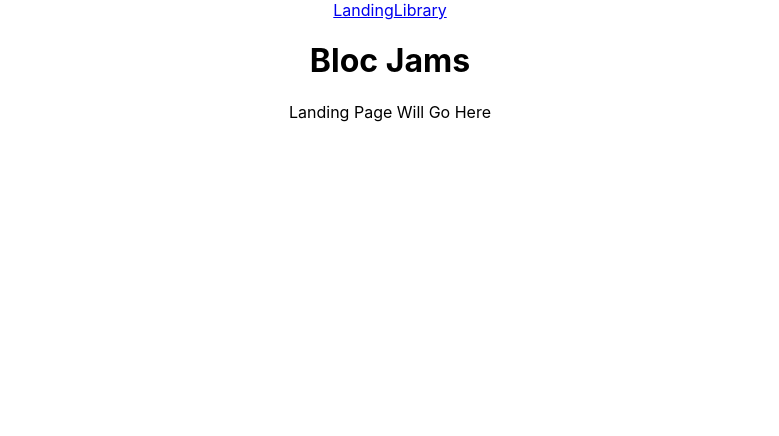
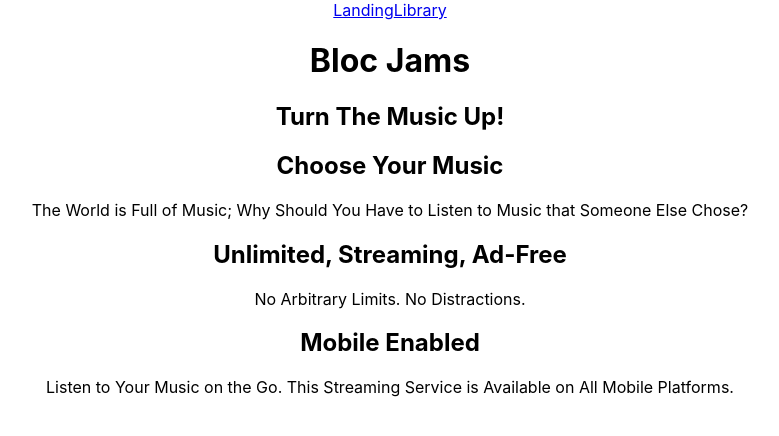
Before and after one commit to Diana1027/bloc-jams-react, a React (Create React App) app: page / in a window 1280 px wide. Shown: the top 436 px of the page, without its empty margins (250-1029 px from the left). Built offline with nearby package versions, Linux system fonts and the light colour scheme.

Commit message:
Checkpoint 4: Completed - Added Content for Landing Page

```diff
--- a/src/components/Landing.js
+++ b/src/components/Landing.js
@@ -1,5 +1,29 @@
 import React from 'react';
 
-const Landing = () => <section className="landing">Landing Page Will Go Here</section>;
+const Landing = () => (
+  <section className="landing">
+    <h1 className="hero-title">Turn The Music Up!</h1>
+    <section className="selling points">
+      <div className="point">
+        <h2 className="point-title">Choose Your Music</h2>
+        <p className="point-description">
+          The World is Full of Music; Why Should You Have to Listen to Music that Someone Else
+          Chose?
+        </p>
+      </div>
+      <div className="point">
+        <h2 className="point-title">Unlimited, Streaming, Ad-Free</h2>
+        <p className="point-description">No Arbitrary Limits. No Distractions.</p>
+      </div>
+      <div className="point">
+        <h2 className="point-title">Mobile Enabled</h2>
+        <p className="point-description">
+          Listen to Your Music on the Go. This Streaming Service is Available on All Mobile
+          Platforms.
+        </p>
+      </div>
+    </section>
+  </section>
+);
 
 export default Landing;
```
